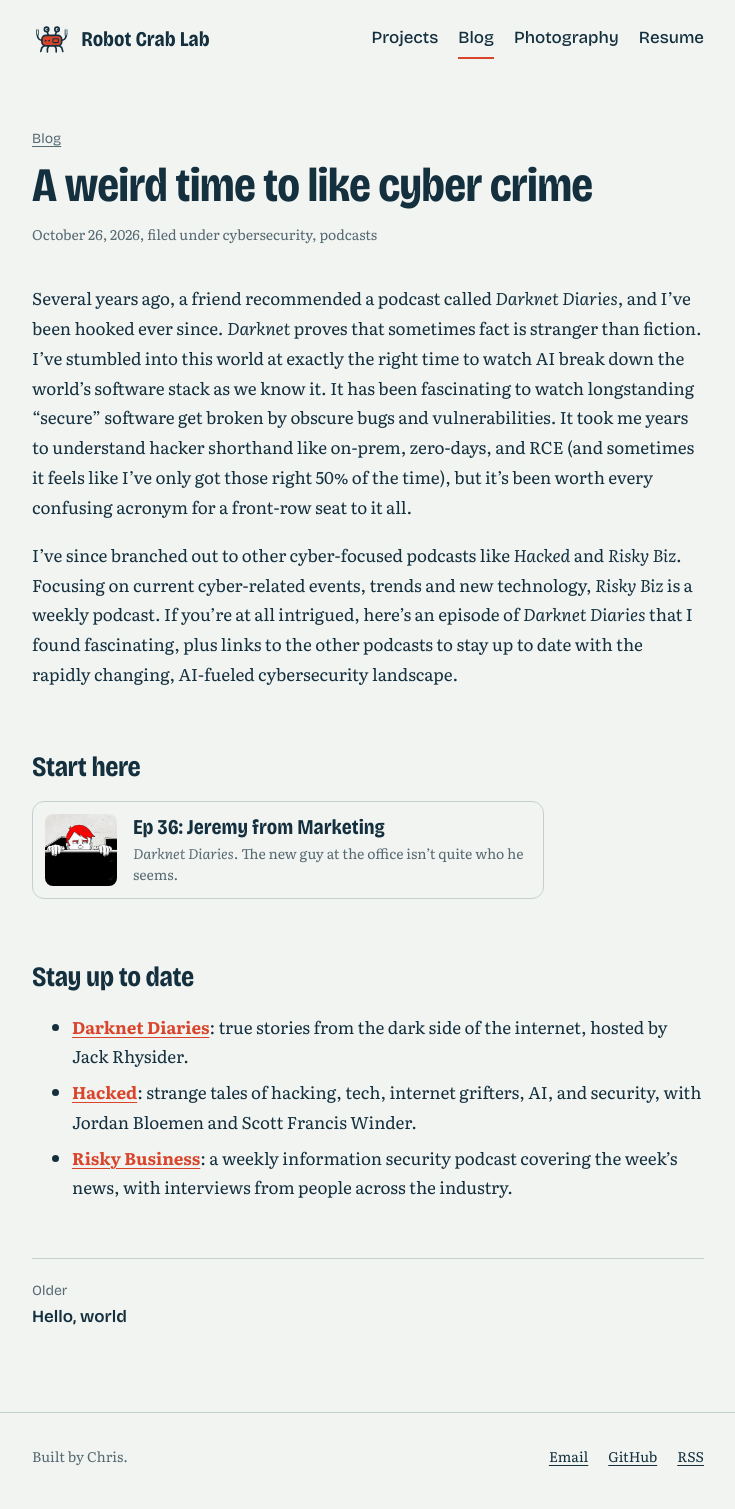
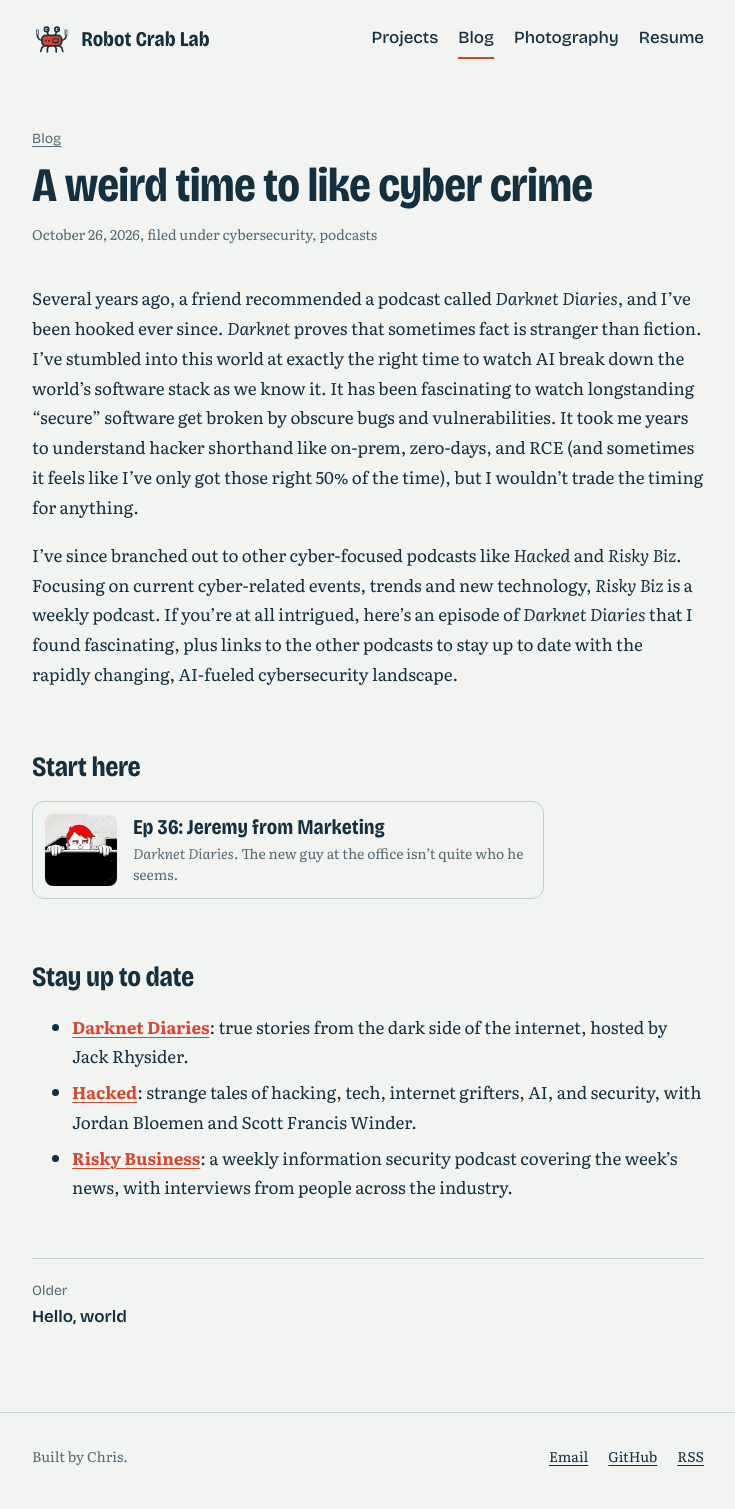
Before and after one commit to RobotCrabLab/Homepage, a Jekyll site: the page built from _posts/2026-10-26-a-weird-time-to-like-cyber-crime.md, in a window 1280 px wide. Shown: the whole page, without its empty margins (272-1007 px from the left). Built offline with Jekyll 4.4.1, drawn with Linux system fonts in a browser that asks for light colours.

Commit message:
Use "I wouldn't trade the timing for anything" in the post intro
Co-Authored-By: Claude Opus 5.5 <noreply@anthropic.com>
Claude-Session: https://claude.ai/code/session_01MMDVxXAekaRt7NRydvis2Y

```diff
--- a/_posts/2026-10-26-a-weird-time-to-like-cyber-crime.md
+++ b/_posts/2026-10-26-a-weird-time-to-like-cyber-crime.md
@@ -3,7 +3,7 @@ title: A weird time to like cyber crime
 tags: [cybersecurity, podcasts]
 ---
 
-Several years ago, a friend recommended a podcast called *Darknet Diaries*, and I've been hooked ever since. *Darknet* proves that sometimes fact is stranger than fiction. I've stumbled into this world at exactly the right time to watch AI break down the world's software stack as we know it. It has been fascinating to watch longstanding "secure" software get broken by obscure bugs and vulnerabilities. It took me years to understand hacker shorthand like on-prem, zero-days, and RCE (and sometimes it feels like I've only got those right 50% of the time), but it's been worth every confusing acronym for a front-row seat to it all.
+Several years ago, a friend recommended a podcast called *Darknet Diaries*, and I've been hooked ever since. *Darknet* proves that sometimes fact is stranger than fiction. I've stumbled into this world at exactly the right time to watch AI break down the world's software stack as we know it. It has been fascinating to watch longstanding "secure" software get broken by obscure bugs and vulnerabilities. It took me years to understand hacker shorthand like on-prem, zero-days, and RCE (and sometimes it feels like I've only got those right 50% of the time), but I wouldn't trade the timing for anything.
 
 I've since branched out to other cyber-focused podcasts like *Hacked* and *Risky Biz*. Focusing on current cyber-related events, trends and new technology, *Risky Biz* is a weekly podcast. If you're at all intrigued, here's an episode of *Darknet Diaries* that I found fascinating, plus links to the other podcasts to stay up to date with the rapidly changing, AI-fueled cybersecurity landscape.
 
```
